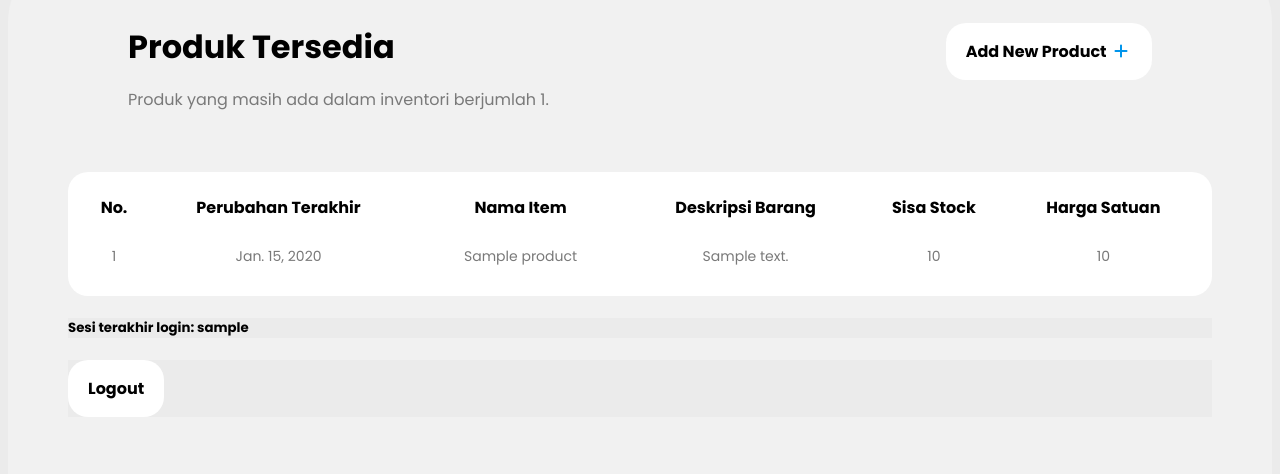
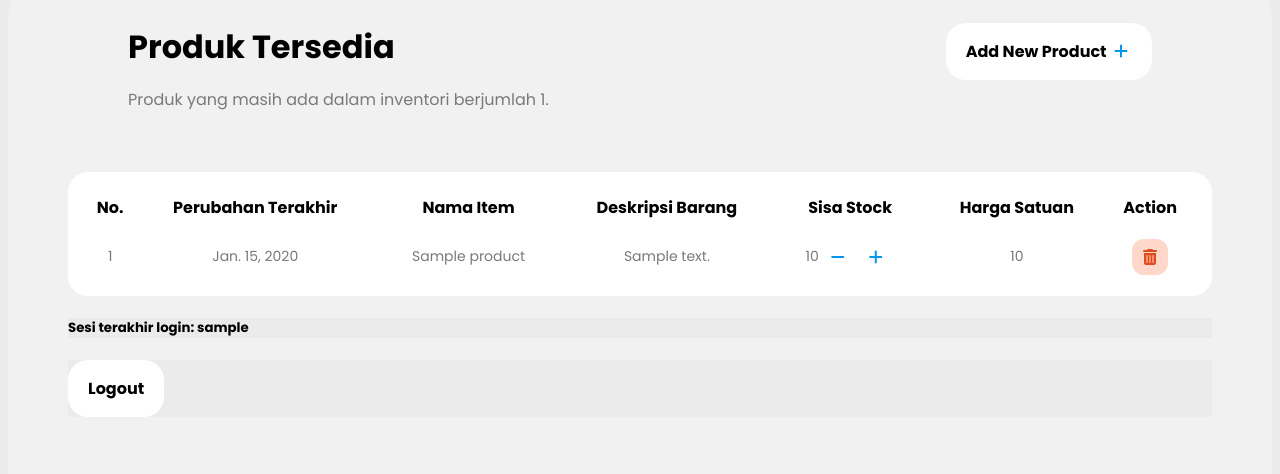
Before and after one commit to muhammadfawwazarshadsaid/task2_inventori, a Django app: template main/templates/main.html in a window 1280 px wide. Shown: the part 185-659 px from the top of the page. Run offline with Django 4.2, Linux system fonts and the light colour scheme; tables that the repository leaves empty hold one stand-in row (values such as "Sample post"); the template is opened without the code that fills it: values that come from a table or form of the project are taken from there, most other values are stand-ins (such as "Sample title", 1, 10 or a date in 2020); some libraries are stand-ins or nearby versions.

Commit message:
mengerjakan bonus

```diff
--- a/main/templates/login.html
+++ b/main/templates/login.html
@@ -6,7 +6,7 @@
 
 {% block content %}
 
-<div class="login" style="padding-inline: 600px; padding-block: 200px; display: flex; flex-direction: column; justify-content: center;">
+<div class="login" style="padding-inline: 400px; padding-block: 200px; display: flex; flex-direction: column; justify-content: center;">
 
 
     <form method="POST" class="form-add" style="background-color: #ffffff; display: flex; justify-content: center; padding: 40px; border-radius: 60px; flex-direction: column; ">
--- a/main/templates/main.html
+++ b/main/templates/main.html
@@ -53,16 +53,31 @@
                         <th><p class="table-head">Deskripsi Barang</p></th>
                         <th><p class="table-head">Sisa Stock</p></th>
                         <th><p class="table-head">Harga Satuan</p></th>
+                        <th><p class="table-head">Action</p></th>
                     </tr>
                     {% for item in products %}
-                    <tr class="table-content">
+                    <tr class="table-content" style="background-color: #ffffff;">
                         <td><p class="table-content">{{ item.no }}</p></td>
                         <td><p class="table-content">{{ item.date }}</p></td>
                         <td><p class="table-content">{{ item.name }}</p></td>
                         <td><p class="table-content">{{ item.description }}</p></td>
-                        <td><p class="table-content">{{ item.amount }}</p></td>
-                        <td><p class="table-content">{{ item.price }}</p></td>
+                        <td style="display: flex; flex-direction: row; justify-content: center; align-items: center; background-color: #ffffff;">
+                            <p class="table-content">{{ item.amount }}</p>
+                            <a href="{% url 'main:decrement_amount' item.pk %}" style="display: flex; align-items: center; justify-content: center; background-color: #ffffff; text-decoration: none; padding: 8px;">
+                                <i class="fa fa-minus" aria-hidden="true" style="color: #0195eb; background-color: #ffffff; padding: 4px; border-radius: 2px; text-decoration: none; border-style: none; border-color: #0195eb;"></i>
+                            </a>
+                            <a href="{% url 'main:increment_amount' item.pk %}" style="display: flex; align-items: center; justify-content: center; background-color: #ffffff; text-decoration: none; padding: 8px;">
+                                <i class="fa fa-plus" aria-hidden="true" style="color: #0195eb; background-color: #ffffff; padding: 4px; border-radius: 2px; text-decoration: none; border-style: none; border-color: #0195eb;"></i>
+                            </a>
+                        </td>
+                        <td><p class="table-content">{{ item.price }}</p></td><td>
+                            <!-- Add a delete button for each product -->
+                            <a href="{% url 'main:delete_product' item.pk %}" style="display: flex; align-items: center; justify-content: center; background-color: white;">
+                                <i class="fa fa-trash" aria-hidden="true" style="color: #e24c1d; background-color: #ffd7cb; border-radius: 12px; width: 20px; height: 20px; display: flex; align-items: center; justify-content: center; padding: 8px;"></i>
+                            </a>
+                        </td>
                     </tr>
+
                     {% endfor %}
                 </table>
             </div>
--- a/main/templates/register.html
+++ b/main/templates/register.html
@@ -6,12 +6,12 @@
 
 {% block content %}
 
-<div class="register" style="padding-inline: 600px; padding-block: 200px; display: flex; flex-direction: column; justify-content: center;">
+<div class="register" style="padding-inline: 400px; padding-block: 200px; display: flex; flex-direction: column; justify-content: center;">
 
 
     <form method="POST" class="form-add" style="background-color: #ffffff; display: flex; justify-content: center; padding: 40px; border-radius: 60px; flex-direction: column; ">
         {% csrf_token %}
-        <h1 class="login" style="display: flex; justify-content: center; color: black; background-color: #ffffff;">Login</h1></td>
+        <h1 class="login" style="display: flex; justify-content: center; color: black; background-color: #ffffff;">Register</h1></td>
         {{ form.as_table }}
         <td style="background-color: #0195eb;"><input class="btn login_btn" type="submit" value="Register" style=" align-items: center; color: white; background-color: #0195eb;margin-block: 40px;"></td>
         <p style="font-size: 14px; background-color: #ffffff; justify-content: center; display: flex;">Already have an account? <a href="{% url 'main:login' %}" style="color: #0195eb; font-size: 14px; background-color: #ffffff; margin-left: 8px;">Login</a> </p>
--- a/main/urls.py
+++ b/main/urls.py
@@ -1,8 +1,9 @@
 from django.urls import path
-from main.views import show_main, create_product, show_xml, show_json, show_xml_by_id, show_json_by_id
+from main.views import delete_product, show_main, create_product, show_xml, show_json, show_xml_by_id, show_json_by_id
 from main.views import register #sesuaikan dengan nama fungsi yang dibuat
 from main.views import login_user #sesuaikan dengan nama fungsi yang dibuat
 from main.views import logout_user
+from main.views import increment_amount, decrement_amount
 
 app_name = 'main'
 
@@ -16,4 +17,8 @@ urlpatterns = [
     path('register/', register, name='register'),
     path('login/', login_user, name='login'),
     path('logout/', logout_user, name='logout'),
+    path('delete-product/<int:product_id>/', delete_product, name='delete_product'),
+    path('increment-amount/<int:product_id>/', increment_amount, name='increment_amount'),
+    path('decrement-amount/<int:product_id>/', decrement_amount, name='decrement_amount'),
+
 ]
```
Also changed, not shown: main/views.py (+45 -1 lines).
